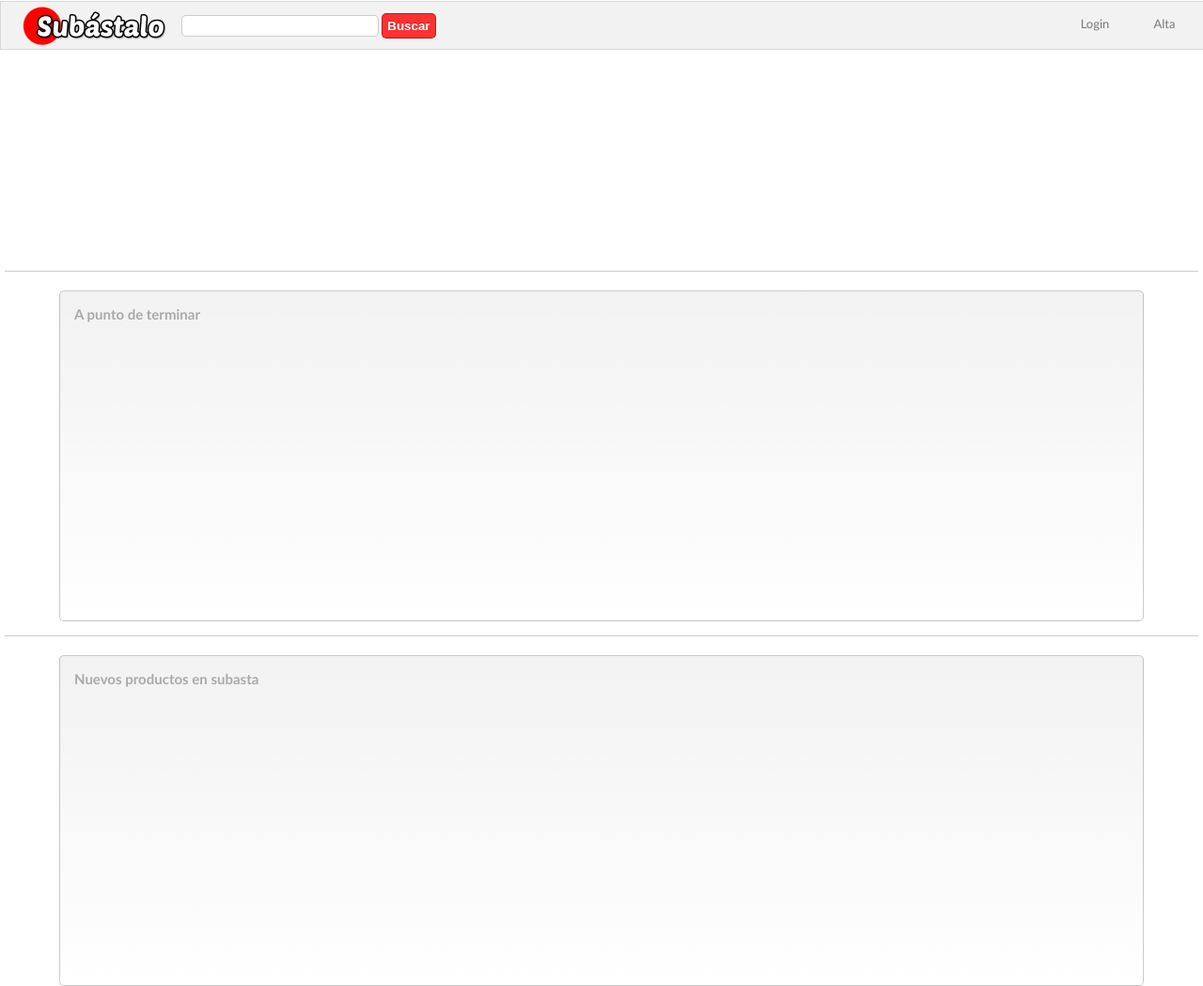
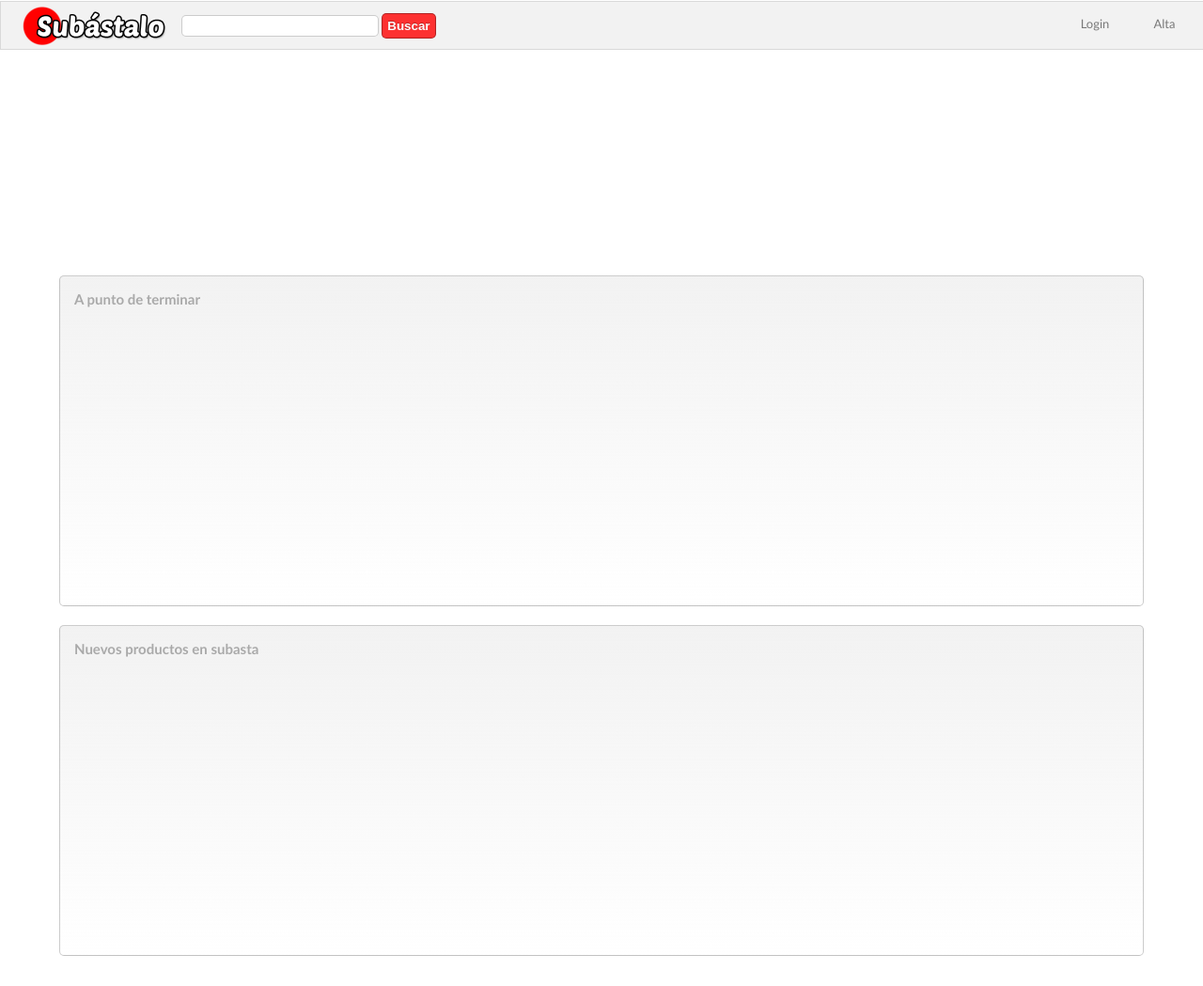
Before and after one commit to AlejandroVera/Subastalo, a PHP site: page /subastas/inicio.php in a window 1280 px wide. Shown: the whole page at 94% size. After the commit the page ends 1017 px from the top, so only its background shows below. Run offline with PHP 8.4, Linux system fonts and the light colour scheme; data that the repository does not hold is empty.

Commit message:
empty commit message

```diff
--- a/smarty-data/templates/inicio.tpl
+++ b/smarty-data/templates/inicio.tpl
@@ -16,7 +16,7 @@
 		</div>
 	</div>
 </div>
-<div class="separador"></div>
+
 <div id="acabanAntes" class="container">
 	<div class="titulo">A punto de terminar</div>
 
@@ -32,7 +32,7 @@
 	{/foreach}
 
 </div>
-<div class="separador"></div>
+
 <div id="nuevas" class="container">
 	<div class="titulo">Nuevos productos en subasta</div>
 
```
